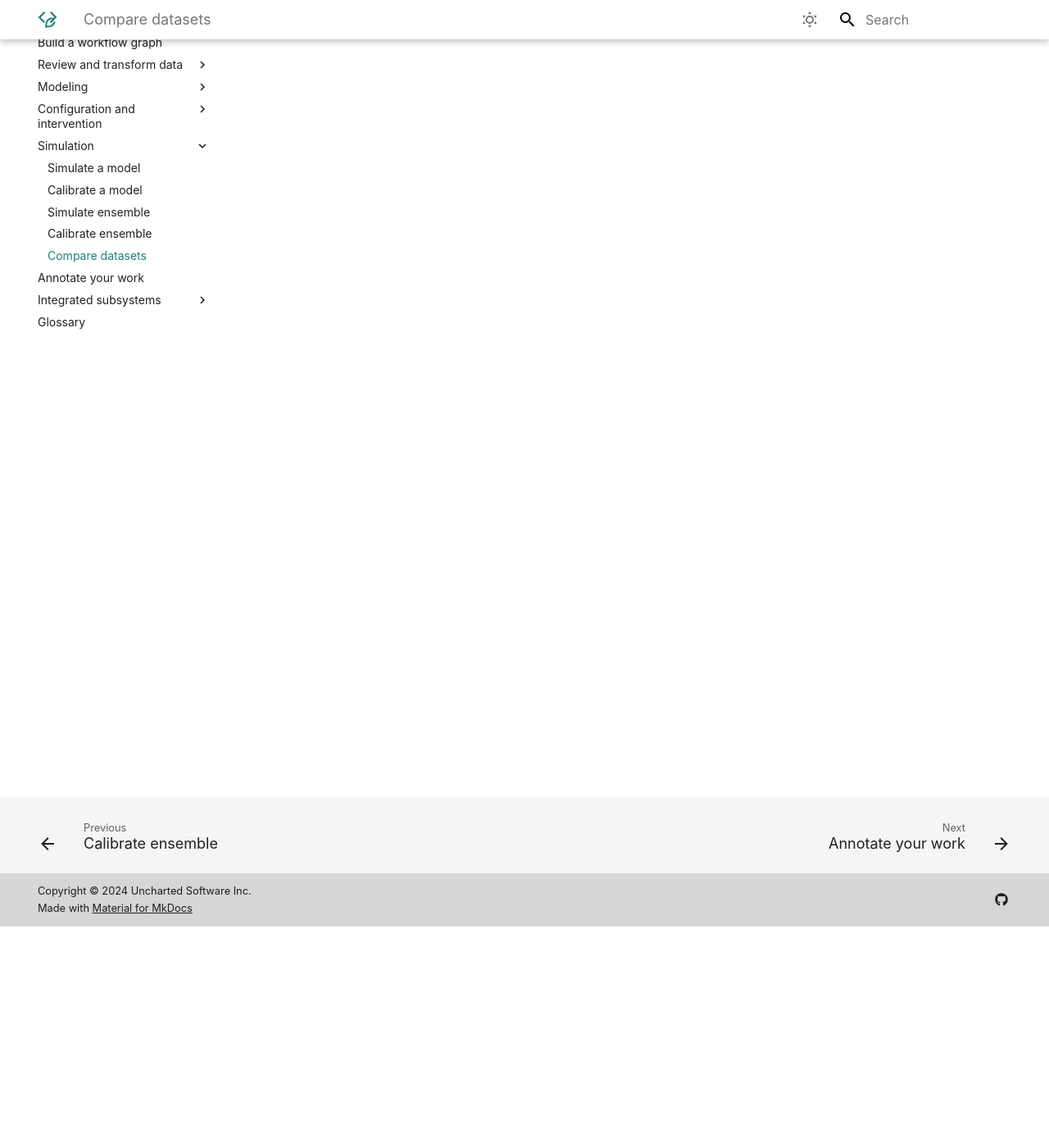
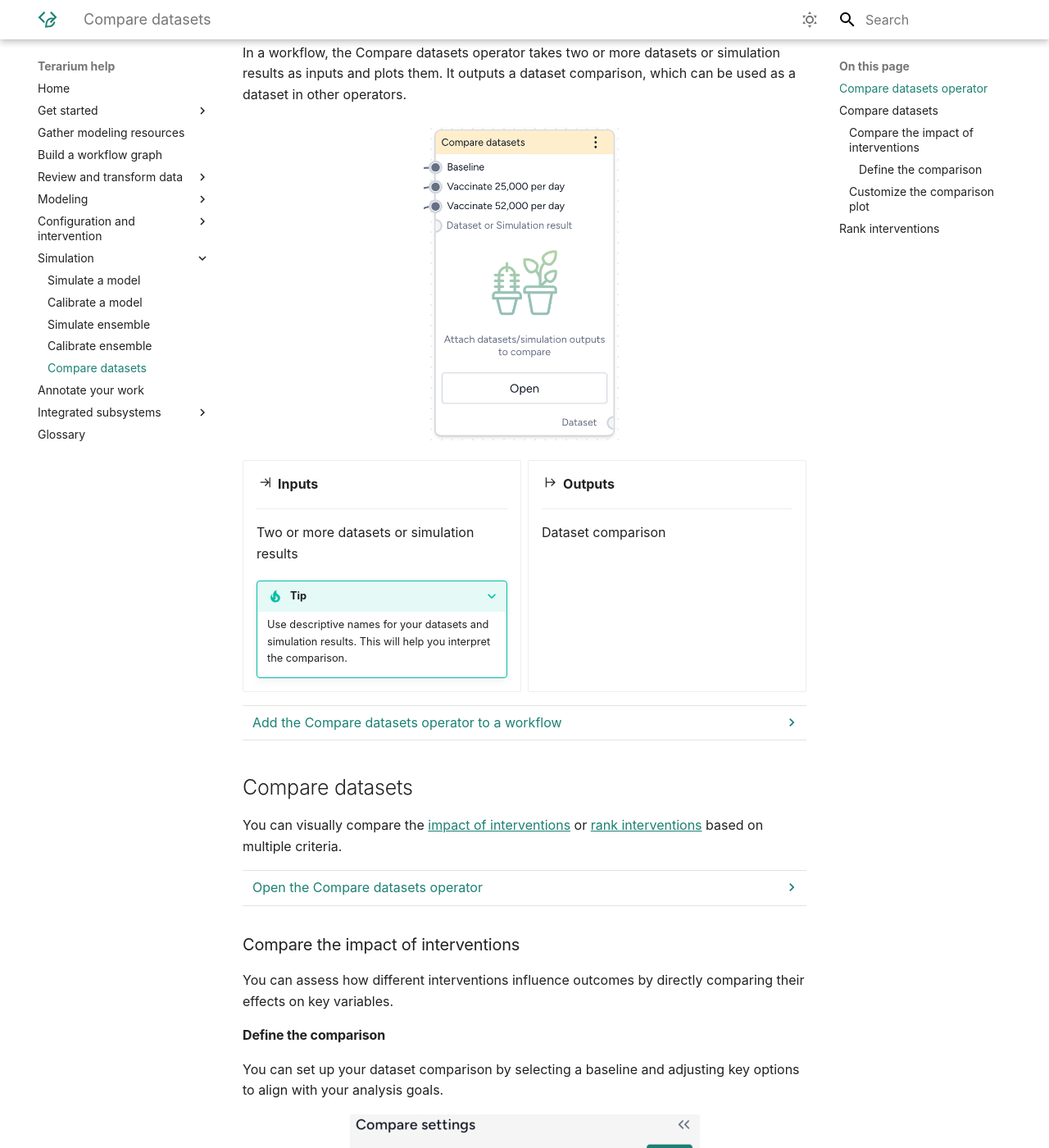
Before and after one commit to DARPA-ASKEM/terarium-docs, an MkDocs documentation site: the page built from docs/simulation/compare-datasets.md, in a window 1280 px wide and 1400 px high, scrolled down 270 px. Shown: the whole window at 82% size. Built offline with MkDocs 1.6.1 and Material for MkDocs 9.7.7, drawn with Linux system fonts in a browser that asks for light colours; some of the changed text lies outside the part shown.

Commit message:
Update Compare datasets topic

```diff
--- a/docs/simulation/compare-datasets.md
+++ b/docs/simulation/compare-datasets.md
@@ -4,4 +4,85 @@ title: "Compare datasets"
 
 # Compare datasets
 
+You can compare the impacts of two or more interventions or rank interventions using the Compare datasets operator.
+
+## Compare datasets operator
+
+In a workflow, the Compare datasets operator takes two or more datasets or simulation results as inputs and plots them. It outputs a dataset comparison, which can be used as a dataset in other operators.
+
+![](../img/simulation/compare/workflow.png)
+
+<div class="grid cards" markdown>
+
+-   :material-arrow-collapse-right:{ .lg .middle aria-hidden="true" } __Inputs__
+
+    ---
+
+    Two or more datasets or simulation results
+
+    ???+ tip
+
+        Use descriptive names for your datasets and simulation results. This will help you interpret the comparison.
+
+-   :material-arrow-expand-right:{ .lg .middle aria-hidden="true" } __Outputs__
+
+    ---
+
+    Dataset comparison
+
+</div>
+
+??? list "Add the Compare datasets operator to a workflow"
+
+    - Perform one of the following actions:
+
+        - On a resource or operator that outputs a dataset or simulation result, click <span class="sr-only" id="link-icon-label">Link</span> :octicons-plus-24:{ title="Link" aria-labelledby="link-icon-label" } > **Compare datasets**.
+        - Right-click anywhere on the workflow graph, select **Simulation** > **Compare datasets**, and then connect the output of two or more datasets or simulation results to the Compare datasets inputs.
+
+## Compare datasets
+
+You can visually compare the [impact of interventions](#compare-the-impact-of-interventions) or [rank interventions](#rank-interventions) based on multiple criteria.
+
+??? list "Open the Compare datasets operator"
+
+    - Make sure you've connected two or more datasets or simulation results to the Compare datasets operator and then click **Open**.
+
+### Compare the impact of interventions
+
+You can assess how different interventions influence outcomes by directly comparing their effects on key variables.
+
+#### Define the comparison
+
+You can set up your dataset comparison by selecting a baseline and adjusting key options to align with your analysis goals.
+
+![](../img/simulation/compare/settings.png)
+
+??? list "Define the comparison"
+
+    1. Select **Compare the impact of interventions**.
+    2. (Optional) Specify which dataset is the baseline simulation.
+    3. (Optional) Select **Average treatment effect** to include a summary of the overall impact of interventions in the resulting comparison tables.
+
+### Customize the comparison plot
+
+You can tailor the resulting comparison plots to highlight the most relevant aspects of your interventions.
+
+![](../img/simulation/compare/plot.png)
+
+??? list "Customize the comparison plots"
+
+    1. Select the variables you want to plot.
+    2. Select how to plot the values. You can show:
+
+        - **Raw values**.
+        - **Percent change** with respect to the baseline.
+        - **Difference** from the baseline.
+
+    3. Select the data format to be displayed in the plot:
+
+        - **Default** (mean)
+        - **Quantiles** (specify upper and lower bounds).
+
+## Rank interventions
+
 More info coming soon.
```
Also changed, not shown: docs/simulation/index.md (+34 -6 lines), docs/img/simulation/compare/plot.png (added), docs/img/simulation/compare/settings.png (added), docs/img/simulation/compare/workflow.png (added).
